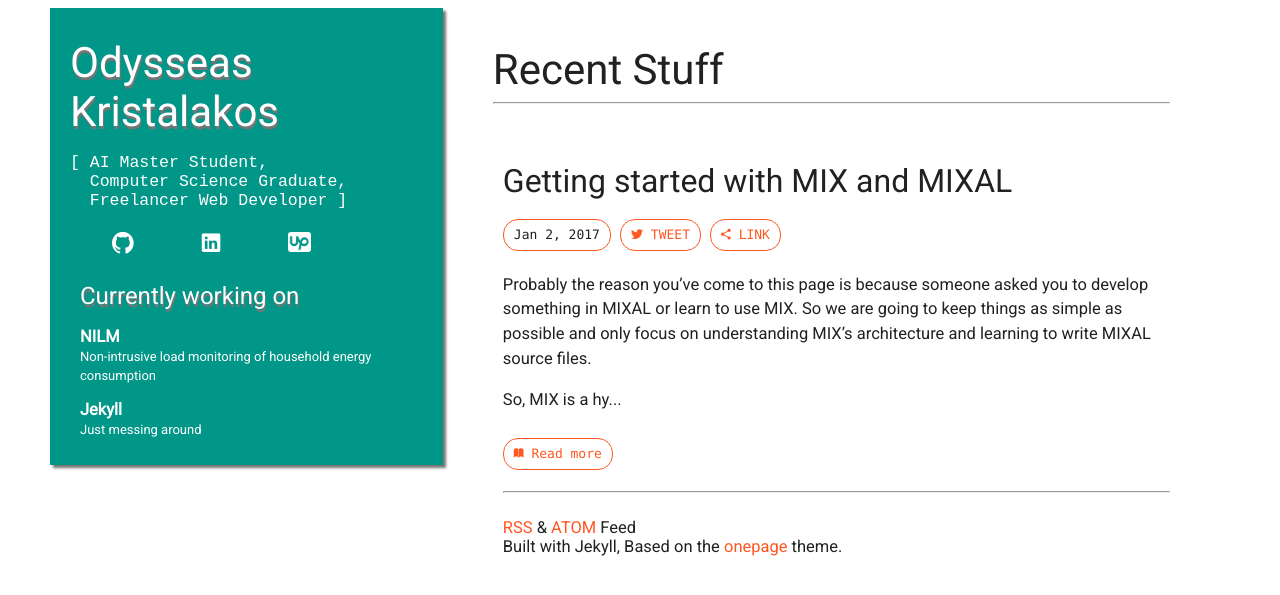
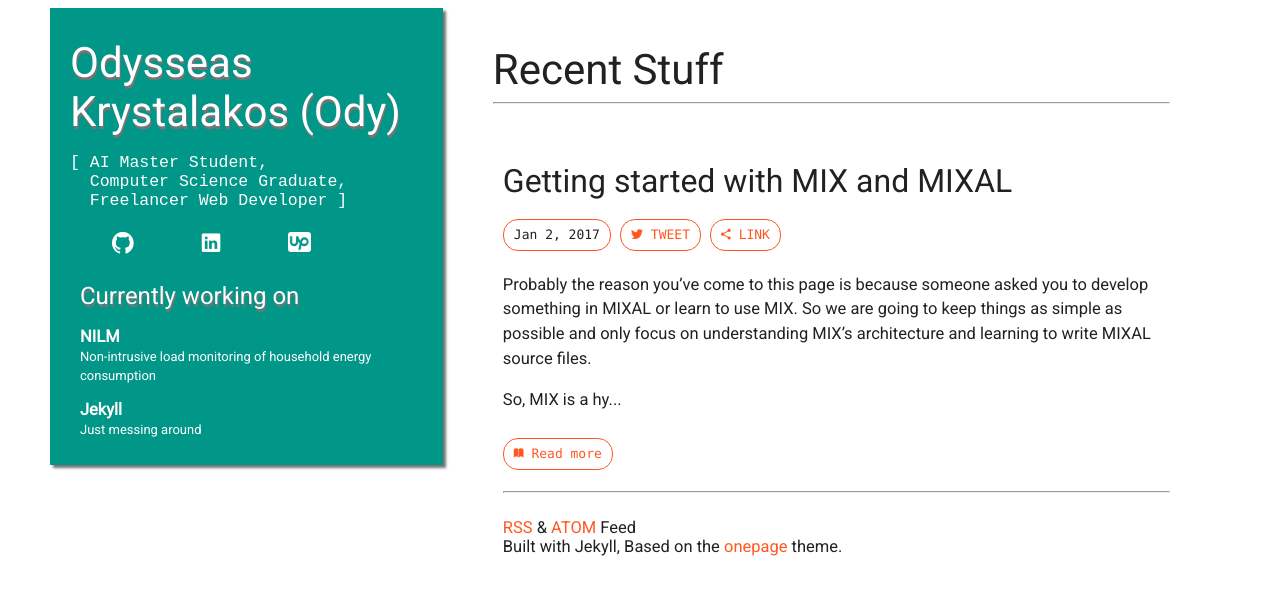
Before and after one commit to OdysseasKr/odysseaskr.github.io, a Jekyll site: the page built from index.html, in a window 1280 px wide. Shown: the top 595 px of the page. Built offline with Jekyll 4.4.1, drawn with Linux system fonts in a browser that asks for light colours; some web fonts are replaced.

Commit message:
Change name

```diff
--- a/_config.yml
+++ b/_config.yml
@@ -6,7 +6,7 @@ highlighter: rouge
 lsi: false
 permalink: /:year/:month/:title.html
 
-title: "Odysseas Kristalakos"
+title: "Odysseas Krystalakos (Ody)"
 description: ["AI Master Student", "Computer Science Graduate", "Freelancer Web Developer"]
 baseurl: ""
 url: "http://odysseaskr.github.io" # replace by your site's url
```
